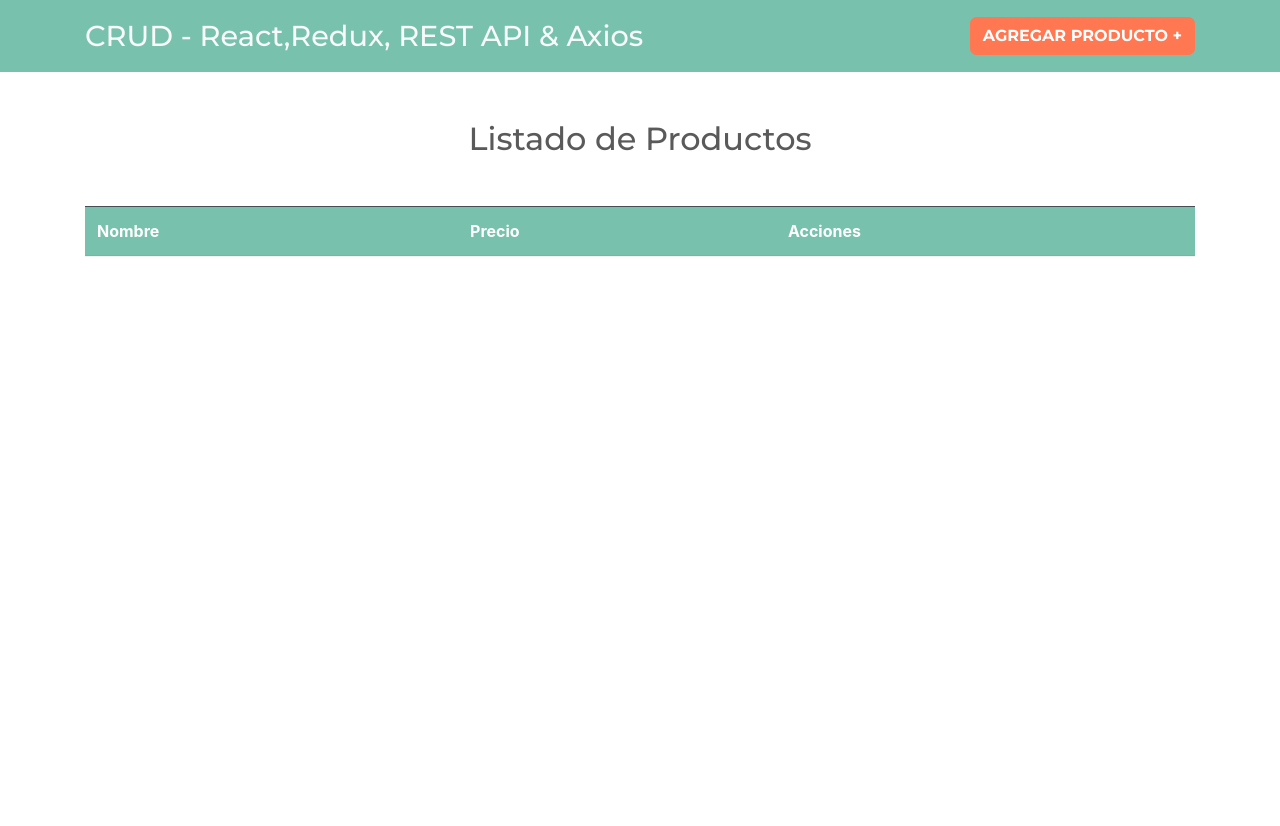
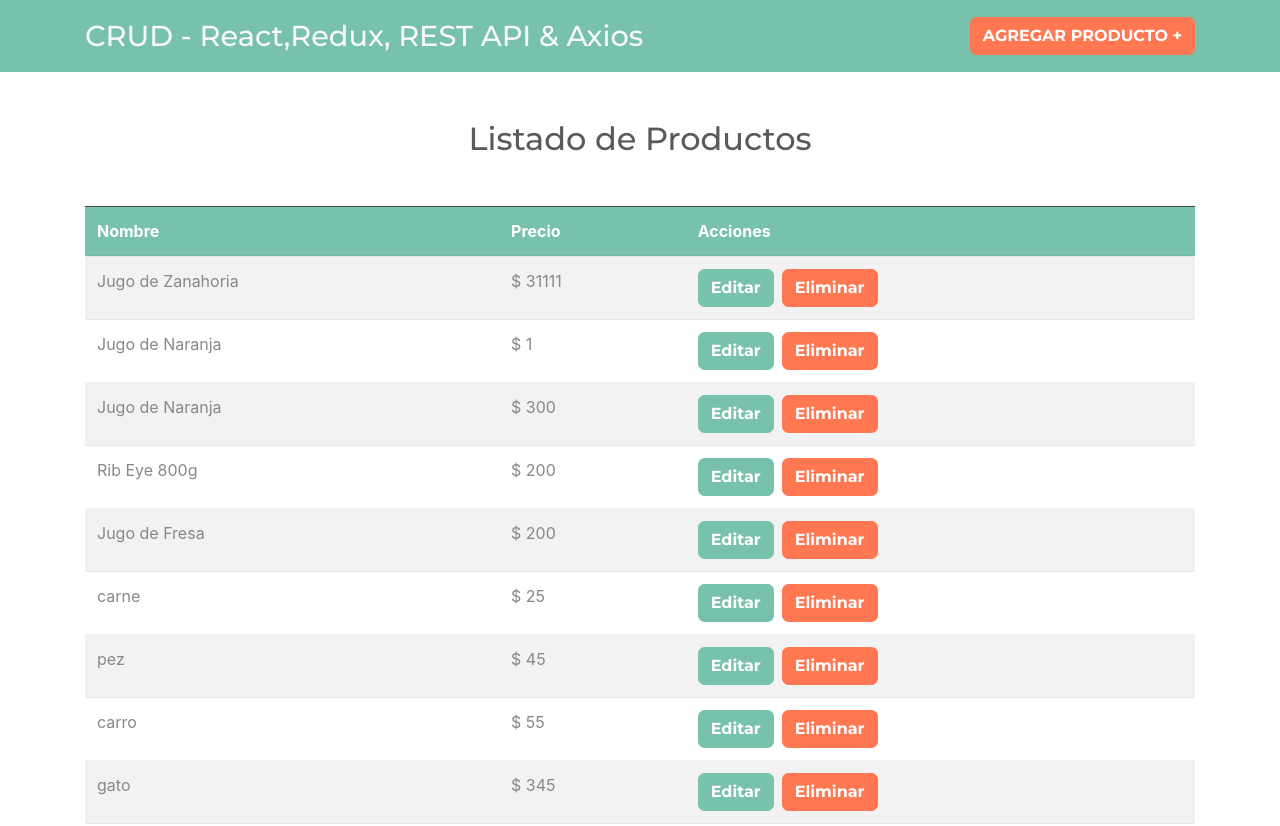
Before and after one commit to martin0123478/Products-Redux, a React (Vite) app: page / in a window 1280 px wide. Shown: the top 826 px of the page. Before the commit the page ends 800 px from the top, so only its background shows below. Built offline with nearby package versions, Linux system fonts and the light colour scheme; no server answers; data requests are answered from the project's data file.

Commit message:
feat:show data in table

```diff
--- a/src/actions/productoActions.js
+++ b/src/actions/productoActions.js
@@ -54,7 +54,7 @@
   return async (dispatch) => {
     dispatch(descargarProductos());
     try {
-      const resp = await clienteAxios.get("/a");
+      const resp = await clienteAxios.get("/productos");
       dispatch(descargaProductosExitosa(resp.data));
     } catch (error) {
       console.log(error);
--- /dev/null
+++ b/src/components/Producto.jsx
@@ -0,0 +1,24 @@
+import React from 'react'
+import { Link } from 'react-router-dom'
+
+const Producto = ({producto}) => {
+    const {nombre,precio,id} = producto
+  return (
+    <tr>
+        <td>{nombre}</td>
+        <td>$ {precio}</td>
+        <td className='acciones'>
+            <Link to={`/productos/editar/${id}`} className="btn btn-primary mr-2">
+                Editar
+            </Link>
+            <button
+            type='button'
+            className='btn btn-danger'>
+                Eliminar
+            </button>
+        </td>
+    </tr>
+  )
+}
+
+export default Producto
--- a/src/components/Productos.jsx
+++ b/src/components/Productos.jsx
@@ -1,6 +1,7 @@
 import { useDispatch,useSelector } from "react-redux"
 import { useEffect } from "react"
 import { obtenerProductosAction } from "../actions/productoActions"
+import Producto from "./producto"
 const Productos = () => {
   const dispatch = useDispatch()
   useEffect(()=>{
@@ -8,6 +9,10 @@
     const cargarProductos = () => dispatch(obtenerProductosAction())
     cargarProductos()
   },[])
+
+  //obtener state
+  const productos = useSelector(state => state.productos.productos)
+
   return (
     <>
         <h2 className='text-center my-5'>Listado de Productos</h2>
@@ -20,7 +25,12 @@
                 </tr>
             </thead>
             <tbody>
-
+                {productos.length === 0 ? 'No hay productos' : (
+                  productos.map(producto=>(
+                    <Producto key={producto.id} producto={producto}/>
+                  ))
+                )
+                }
 
             </tbody>
         </table>
```
